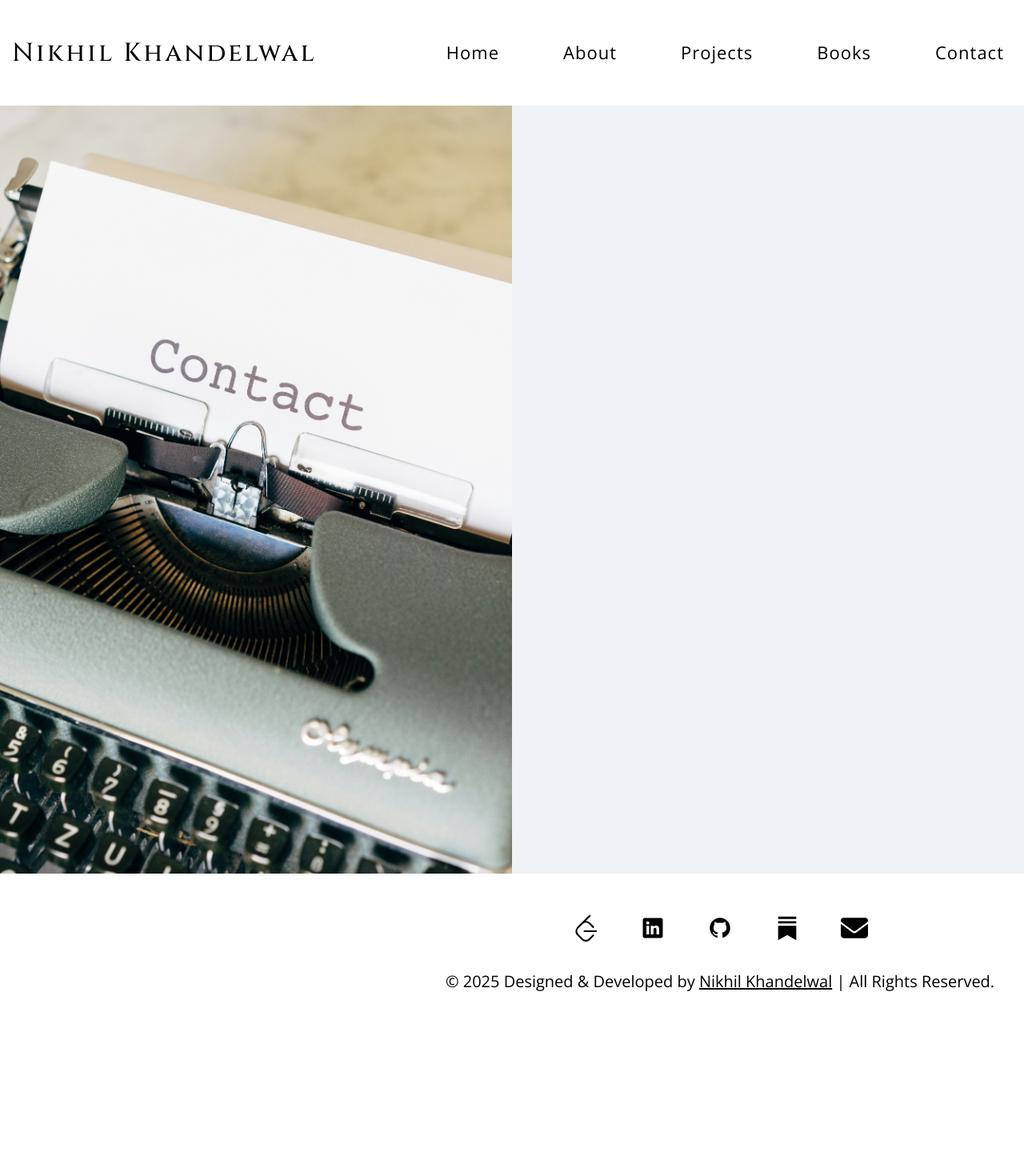
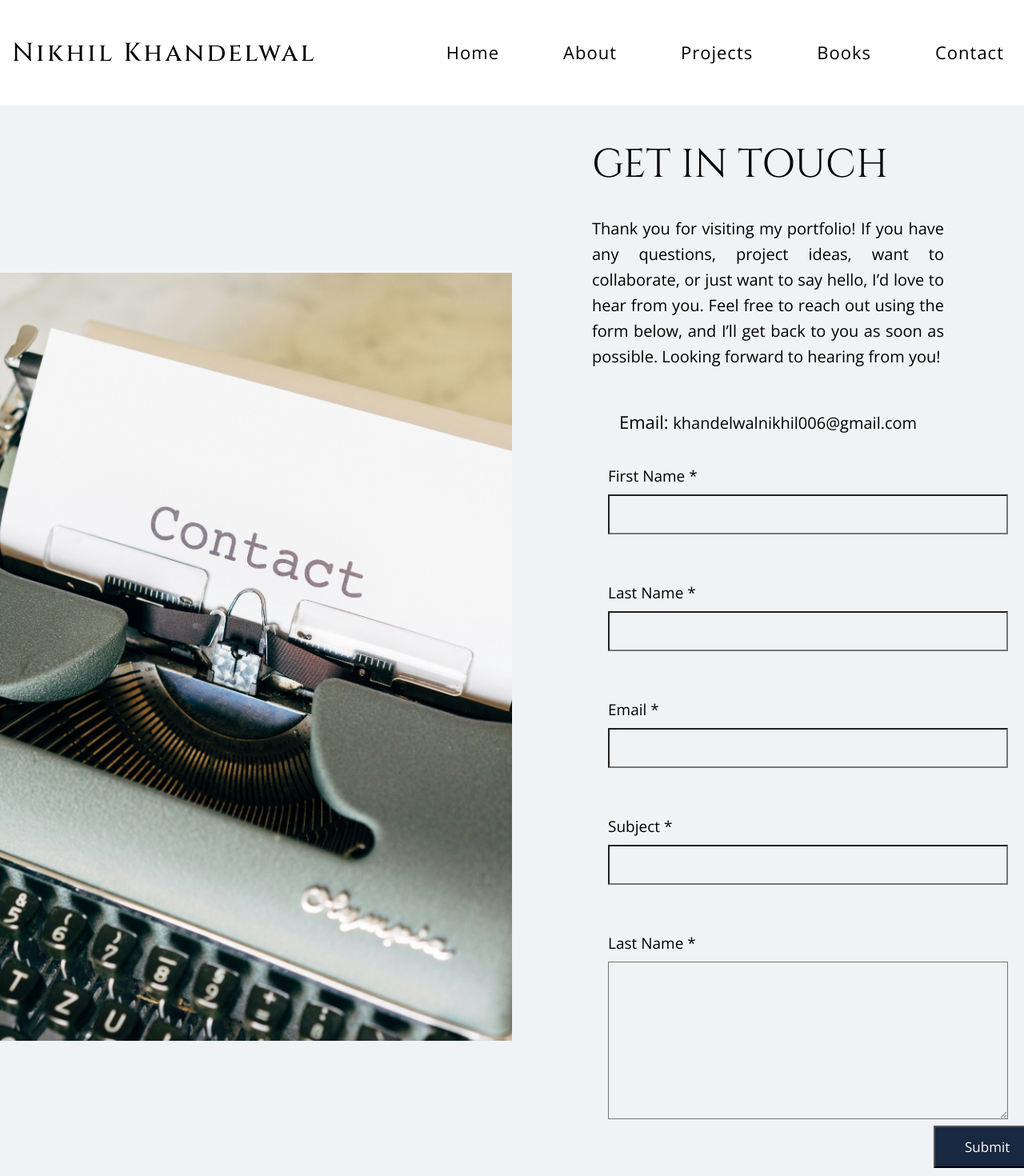
Before and after one commit to nikhilkhandelwal006/nikhilkhandelwal.me, a React (Vite) app: page /contact in a window 1280 px wide. Shown: the top 1470 px of the page at 80% size. Before the commit the page ends 1270 px from the top, so only its background shows below. Built offline with nearby package versions, Linux system fonts and the light colour scheme; a web font is replaced by a local one.

Commit message:
Contact-page style added

```diff
--- a/src/App.jsx
+++ b/src/App.jsx
@@ -5,7 +5,7 @@ import About from "./pages/About/About"
 import { Routes, Route } from "react-router-dom";
 import Footer from "./components/footer/Footer";
 import Projects from "./pages/Projects/Projects";
-import Contact from "./components/Contact/Contact";
+import Contact from "./pages/Contact/Contact";
 
 const App = () => {
   return (
--- a/src/components/Contact/Contact.css
+++ /dev/null
@@ -1,12 +0,0 @@
-.contact-container {
-    width: 1800px;
-    margin: auto;
-    max-width: 100%;
-  }
-
-  .content-container {
-    display: flex;
-    background-color: rgb(240, 243, 246, 1);
-    align-items: center;
-    /* max-width: 100%; */
-  }
--- a/src/components/Contact/Contact.jsx
+++ /dev/null
@@ -1,17 +0,0 @@
-import React from 'react'
-import './Contact.css'
-import c from "../../assets/c.jpg"
-const Contact = () => {
-  return (
-    <div className='contact-container'>
-        <div className="content-container">
-            <div className="left-ab">
-                <img src={c} alt="" />
-            </div>
-        </div>
-
-    </div>
-  )
-}
-
-export default Contact
--- /dev/null
+++ b/src/pages/Contact/Contact.css
@@ -0,0 +1,110 @@
+.contact-container {
+  width: 1800px;
+  margin: auto;
+  max-width: 100%;
+}
+
+.content-container {
+  display: flex;
+  background-color: rgb(240, 243, 246, 1);
+  align-items: center;
+  /* max-width: 100%; */
+}
+
+.left-ab {
+  width: 50%;
+}
+.left-ab img {
+  width: 100%;
+  object-fit: cover;
+  display: block;
+}
+
+h2 {
+  font-family: "Cinzel", serif;
+  font-weight: 400;
+  font-size: 50px;
+  text-align: start;
+  margin-bottom: 30px;
+}
+
+.about {
+  padding: 40px 100px;
+}
+.right-ab {
+  width: 50%;
+}
+
+.about p.one {
+  font-size: 20px;
+  text-align: justify;
+  font-weight: 400;
+  line-height: 32px;
+  padding-bottom: 10px;
+}
+
+.personal {
+  text-align: center;
+  padding-top: 40px;
+  font-size: 22px;
+  font-weight: 400;
+}
+.personal a {
+  text-decoration: none;
+  color: black;
+  font-size: 20px;
+  font-weight: 200;
+}
+
+.form {
+  display: flex;
+  flex-direction: column;
+  justify-content: center;
+  align-items: start;
+  margin-top: 30px;
+  gap: 60px;
+  padding: 10px 20px;
+  position: relative;
+}
+.firstname label {
+  display: flex;
+  flex-direction: column;
+  gap: 10px;
+  font-size: 19px;
+  font-weight: 300;
+}
+
+.firstname label input {
+  width: 500px;
+  height: 50px;
+  font-size: 18px;
+  background-color: transparent;
+  padding: 5px 12px;
+}
+
+input:hover {
+  border: 3px solid black;
+  border-radius: inherit;
+}
+
+.firstname label textarea {
+  width: 500px;
+  height: 197px;
+  font-size: 16px;
+  background-color: transparent;
+  padding: 12px 16px;
+}
+textarea:hover {
+  border: 3px solid black;
+}
+
+.firstname button.hh {
+  padding: 13px 37px;
+  color: white;
+  font-size: 17px;
+  background-color: #192841;
+  position: absolute;
+  top: 835px;
+  left: 427px;
+  cursor: pointer;
+}
--- /dev/null
+++ b/src/pages/Contact/Contact.jsx
@@ -0,0 +1,71 @@
+import React from "react";
+import "./Contact.css";
+import c from "../../assets/c.jpg";
+const Contact = () => {
+  return (
+    <div className="contact-container">
+      <div className="content-container">
+        <div className="left-ab">
+          <img src={c} alt="" />
+        </div>
+        <div className="right-ab">
+          <div className="about">
+            <h2>GET IN TOUCH</h2>
+            <p className="one">
+              Thank you for visiting my portfolio! If you have any questions,
+              project ideas, want to collaborate, or just want to say hello, I’d
+              love to hear from you. Feel free to reach out using the form
+              below, and I’ll get back to you as soon as possible. Looking
+              forward to hearing from you!
+            </p>
+            <p className="personal">
+              Email:{" "}
+              <a href="mailto:khandelwalnikhil006@gmail.com" className="mail">
+                {" "}
+                khandelwalnikhil006@gmail.com
+              </a>
+            </p>
+            <div className="form">
+              <div className="firstname">
+                <label htmlFor="">
+                  First Name *
+                  <input type="text" name="" id="" />
+                </label>
+              </div>
+              <div className="firstname">
+                <label htmlFor="">
+                  Last Name *
+                  <input type="text"  name="" id="" />
+                </label>
+              </div>
+              <div className="firstname">
+                <label htmlFor="">
+                  Email *
+                  <input type="email"  name="" id="" />
+                </label>
+              </div>
+              <div className="firstname">
+                <label htmlFor="">
+                  Subject *
+                  <input type="text"  name="" id="" />
+                </label>
+              </div>
+              <div className="firstname">
+                <label htmlFor="">
+                  Last Name *
+                  <textarea name="" id=""></textarea>
+                </label>
+              </div>
+              <div className="firstname">
+                <button className="hh">Submit</button>
+              </div>
+
+            </div>
+          </div>
+        </div>
+      </div>
+    </div>
+  );
+};
+
+export default Contact;
```
